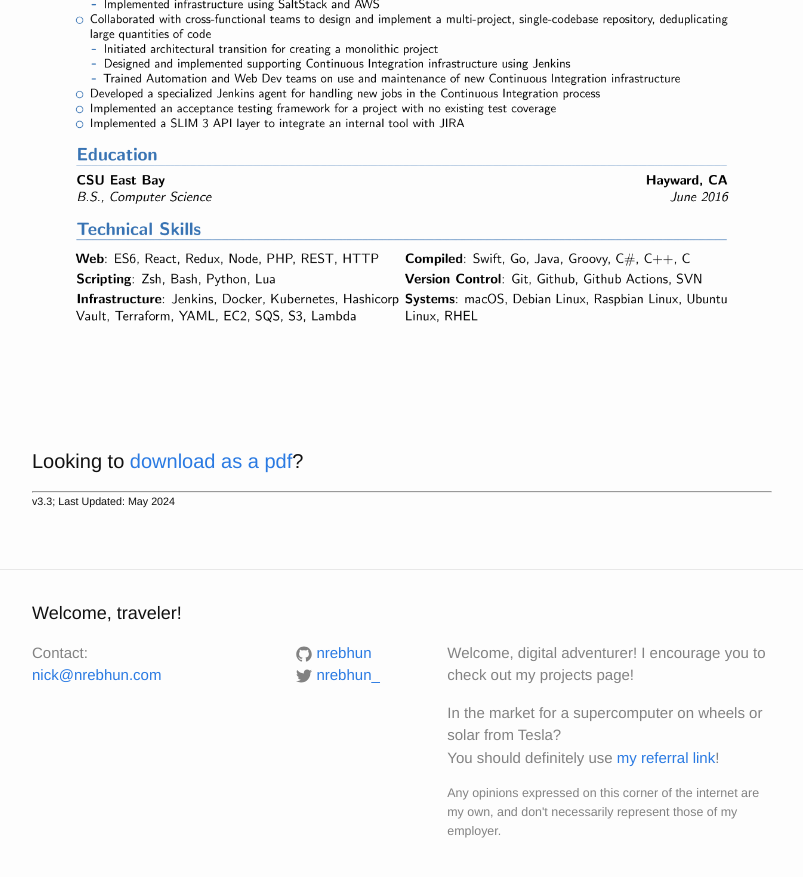
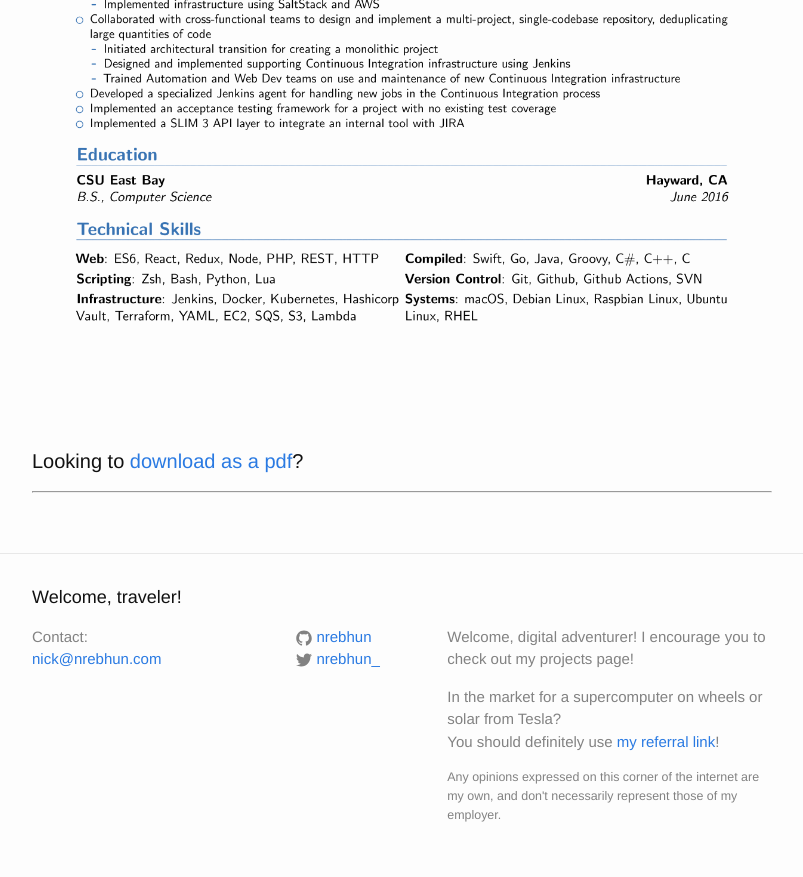
Before and after one commit to nrebhun/nrebhun.github.io, a Jekyll site: the page built from resume.md, in a window 1280 px wide and 900 px high, scrolled down 780 px. Shown: the top 877 px of the window, without its empty margins (238-1041 px from the left). Built offline with Jekyll 4.4.1, drawn with Linux system fonts in a browser that asks for light colours.

Commit message:
minor cleanup

```diff
--- a/resume.md
+++ b/resume.md
@@ -9,5 +9,3 @@
 #### Looking to [download as a pdf](/assets/resume/res-v3.pdf)?
 
 ---
-
-###### v3.3; Last Updated: May 2024
```
